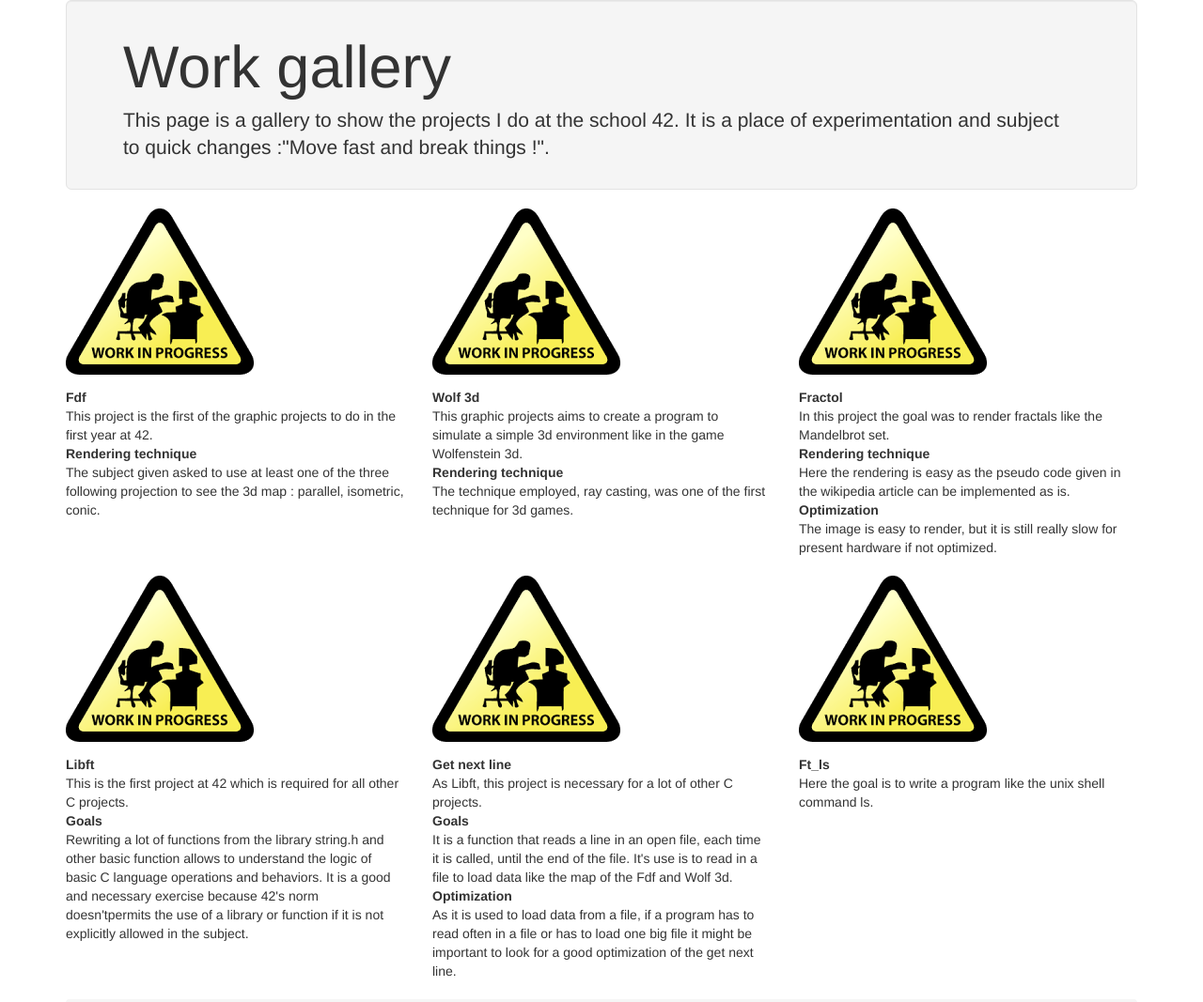
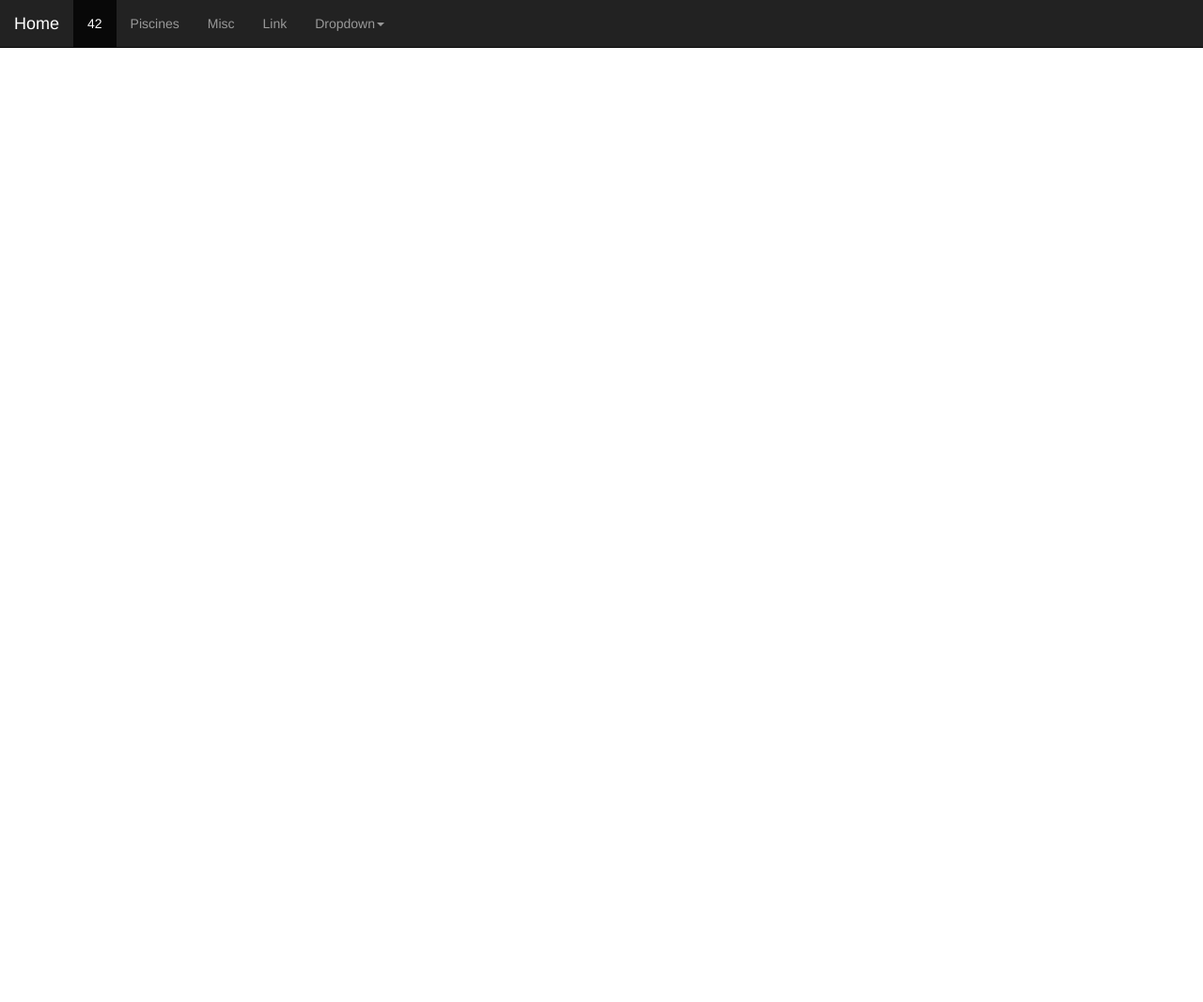
Before and after one commit to jpirsch/jpirsch.github.io, a plain HTML site: page index.html in a window 1280 px wide. Shown: the top 1067 px of the page at 94% size. After the commit the page ends 800 px from the top, so only its background shows below. Drawn offline with Linux system fonts and the light colour scheme.

```diff
--- a/index.html
+++ b/index.html
@@ -1,136 +1,68 @@
 <!DOCTYPE html>
 <html lang="en">
-<head>
+  <head>
   <meta charset="utf-8">
+  <meta http-equiv="X-UA-Compatible" content="IE=edge">
   <title>Work Gallery</title>
   <meta name="viewport" content="width=device-width, initial-scale=1.0">
   <meta name="description" content="">
   <meta name="author" content="">
 
-	<link href="dist/css/bootstrap.min.css" rel="stylesheet">
-	<link href="dist/css/style.css" rel="stylesheet">
+	<link href="../dist/css/bootstrap.min.css" rel="stylesheet">
+	<link href="../dist/css/style.css" rel="stylesheet">
+	<script type="text/javascript" src="../dist/js/jquery.min.js"></script>
+	<script type="text/javascript" src="../dist/js/bootstrap.min.js"></script>
+  </head>
+  <body>
 
-  <!-- HTML5 shim, for IE6-8 support of HTML5 elements -->
-  <!--[if lt IE 9]>
-    <script src="dist/js/html5shiv.js"></script>
-  <![endif]-->
+    <div class="container-fluid">
+	<div class="row">
+		<div class="col-md-12">
+			<nav class="navbar navbar-default navbar-inverse navbar-fixed-top" role="navigation">
+				<div class="navbar-header">
 
-  <!-- Fav and touch icons -->
-  <link rel="apple-touch-icon-precomposed" sizes="144x144" href="img/apple-touch-icon-144-precomposed.png">
-  <link rel="apple-touch-icon-precomposed" sizes="114x114" href="img/apple-touch-icon-114-precomposed.png">
-  <link rel="apple-touch-icon-precomposed" sizes="72x72" href="img/apple-touch-icon-72-precomposed.png">
-  <link rel="apple-touch-icon-precomposed" href="img/apple-touch-icon-57-precomposed.png">
-  <link rel="shortcut icon" href="img/favicon.png">
+					<button type="button" class="navbar-toggle" data-toggle="collapse" data-target="#bs-example-navbar-collapse-1">
+						 <span class="sr-only">Toggle navigation</span><span class="icon-bar"></span><span class="icon-bar"></span><span class="icon-bar"></span>
+					</button> <a class="navbar-brand" href="#">Home</a>
+				</div>
 
-	<script type="text/javascript" src="dist/js/jquery.min.js"></script>
-	<script type="text/javascript" src="dist/js/bootstrap.min.js"></script>
-</head>
+				<div class="collapse navbar-collapse" id="bs-example-navbar-collapse-1">
+					<ul class="nav navbar-nav">
+						<li class="active">
+							<a href="#">42</a>
+						</li>
+						<li>
+							<a href="../piscines/piscines.html">Piscines</a>
+						</li>
+						<li>
+							<a href="../misc/misc.html">Misc</a>
+						</li>
+					<ul class="nav navbar-nav navbar-right">
+						<li>
+							<a href="#">Link</a>
+						</li>
+						<li class="dropdown">
+							 <a href="#" class="dropdown-toggle" data-toggle="dropdown">Dropdown<strong class="caret"></strong></a>
+							<ul class="dropdown-menu">
+								<li>
+									<a href="#">42</a>
+								</li>
+								<li>
+									<a href="../piscines/piscines.html">Piscines</a>
+								</li>
+								<li>
+									<a href="../misc/misc.html">Misc</a>
+								</li>
+							</ul>
+						</li>
+					</ul>
+				</div>
 
-<body>
-<div class="container">
-	<div class="row clearfix">
-		<div class="col-md-12 column">
-			<div class="jumbotron well">
-				<h1>Work gallery</h1>
-				<p>
-					This page is a gallery to show the projects I do at the school 42. It is a place of experimentation and subject to quick changes :"Move fast and break things !".
-
-				</p>
-			</div>
-			<div class="row clearfix">
-				<div class="col-md-4 column">
-					<a href="data.html">
-					<img class="img-rounded" alt="140x140" src="dist/img/wip.png">
-				</a>
-					<dl>
-						<dt>Fdf</dt>
-						<dd>
-							This project is the first of the graphic projects to do in the first year at 42.
-						</dd>
-						<dt>Rendering technique</dt>
-						<dd>
-							The subject given asked to use at least one of the three following projection to see the 3d map : parallel, isometric, conic.
-						</dd>
-					</dl>
-				</div>
-				<div class="col-md-4 column">
-					<a href="42/42.2/wolf3d.html">
-					<img class="img-rounded" alt="140x140" src="dist/img/wip.png">
-					</a>
-					<dl>
-						<dt>Wolf 3d</dt>
-						<dd>
-							This graphic projects aims to create a program to simulate a simple 3d environment like in the game Wolfenstein 3d.
-						</dd>
-						<dt>Rendering technique</dt>
-
-							The technique employed, ray casting, was one of the first technique for 3d games.
-						</dd>
-					</dl>
-				</div>
-				<div class="col-md-4 column">
-					<a href="42/42.1/fractol.html">
-					<img class="img-rounded" alt="140x140" src="dist/img/wip.png">
-					</a>
-					<dl>
-						<dt>Fractol</dt>
-						<dd>
-							In this project the goal was to render fractals like the Mandelbrot set.
-						</dd>
-						<dt>Rendering technique</dt>
-						<dd>
-							Here the rendering is easy as the pseudo code given in the wikipedia article can be implemented as is.
-						</dd>
-						<dt>Optimization</dt>
-						<dd>
-							The image is easy to render, but it is still really slow for present hardware if not optimized.
-						</dd>
-					</dl>
-				</div>
-			</div>
-			<div class="row clearfix">
-				<div class="col-md-4 column">
-					<img class="img-rounded" alt="140x140" src="dist/img/wip.png">
-					<dl>
-						<dt>Libft</dt>
-						<dd>
-							This is the first project at 42 which is required for all other C projects.
-						</dd>
-						<dt>Goals</dt>
-						<dd>
-							Rewriting a lot of functions from the library string.h and other basic function allows to understand the logic of basic C language operations and behaviors. It is a good and necessary exercise because 42's norm doesn'tpermits the use of a library or function if it is not explicitly allowed in the subject.
-						</dd>
-					</dl>
-				</div>
-				<div class="col-md-4 column">
-					<img class="img-rounded" alt="140x140" src="dist/img/wip.png">
-					<dl>
-						<dt>Get next line</dt>
-						<dd>
-							As Libft, this project is necessary for a lot of other C projects.
-						</dd>
-						<dt>Goals</dt>
-						<dd>
-							 It is a function that reads a line in an open file, each time it is called, until the end of the file. It's use is to read in a file to load data like the map of the Fdf and Wolf 3d.
-						</dd>
-						<dt>Optimization</dt>
-						<dd>
-							As it is used to load data from a file, if a program has to read often in a file or has to load one big file it might be important to look for a good optimization of the get next line.
-						</dd>
-					</dl>
-				</div>
-				<div class="col-md-4 column">
-					<a href="tree.html">
-					<img class="img-rounded" alt="140x140" src="dist/img/wip.png">
-					</a>
-					<dl>
-						<dt>Ft_ls</dt>
-						<dd>
-							Here the goal is to write a program like the unix shell command ls.
-						</dd>
-					</dl>
-				</div>
-			</div>
+			</nav>
+		</div>
+	</div>
+	<div class="row">
+		<div class="col-md-12">
 			<ul class="breadcrumb">
 				<li>
 					<a href="#">Home</a> <span class="divider">/</span>
@@ -139,5 +71,7 @@
 		</div>
 	</div>
 </div>
-</body>
+
+    <script src="js/scripts.js"></script>
+  </body>
 </html>
```
Also changed, not shown: 42/42.1/fdf.html (+2 -2 lines), 42/42.1/fractol.html (+2 -2 lines), 42/42.1/ft_sh1.html (+2 -2 lines), 42/42.html (+4 -4 lines).
